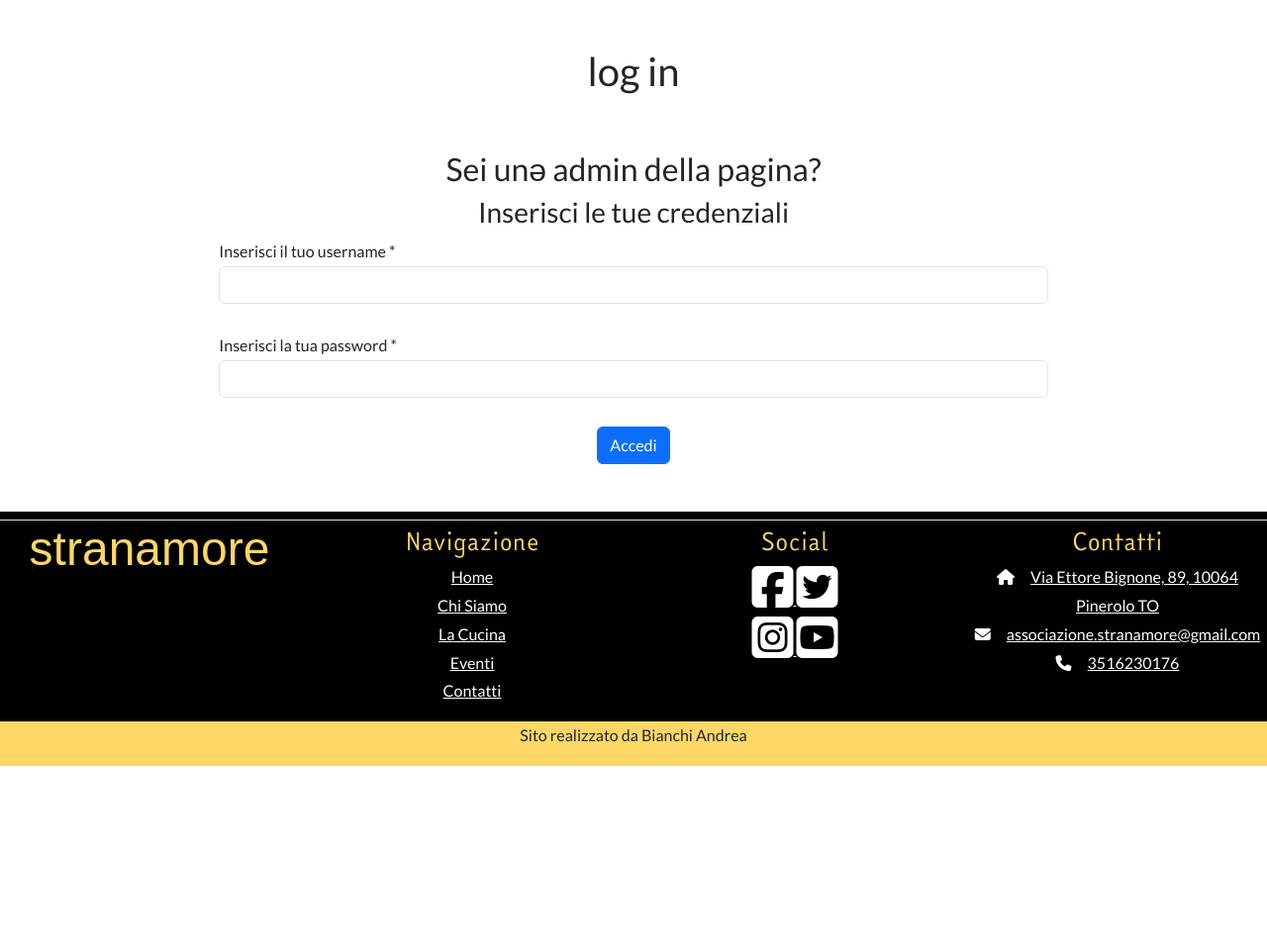
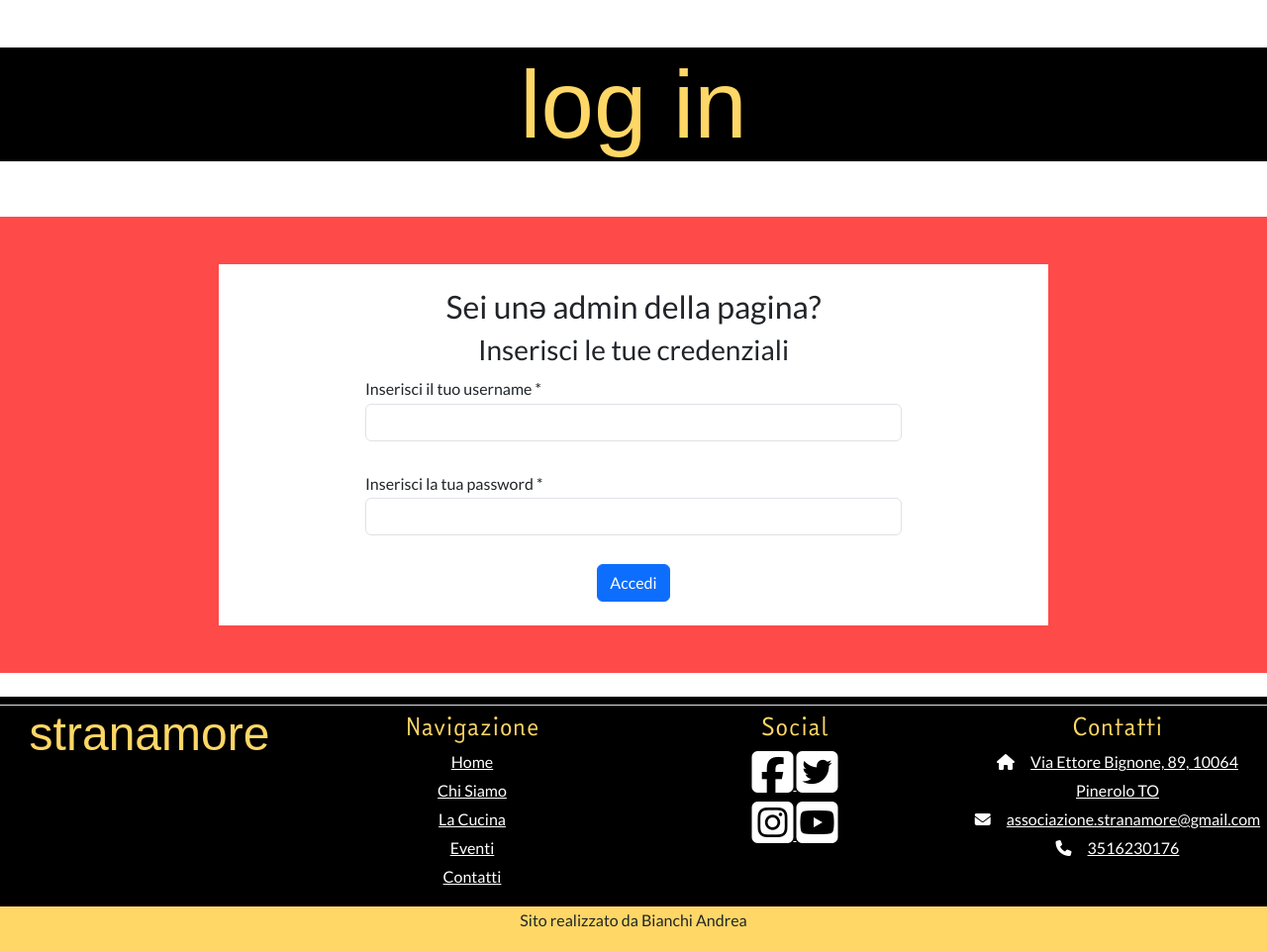
Before and after one commit to JimmyWhite86/StranaPHP, a PHP site: page /login.php in a window 1280 px wide. Shown: the part 199-1160 px from the top of the page at 99% size. Before the commit the page ends 973 px from the top, so only its background shows below. Run offline with PHP 8.4, Linux system fonts and the light colour scheme; some libraries are stand-ins or nearby versions; some web fonts are replaced.

Commit message:
modifica alcuni stili
ho iniziato a modificare le pagine di login e logout

```diff
--- a/controlla_login.php
+++ b/controlla_login.php
@@ -40,7 +40,7 @@
   <!--  Collegamento al mio modulo JS -->
   <script src="modulo.js" type="text/javascript"></script>
 
-  <!-- Fobnt Babas Neue -->
+  <!-- Font Babas Neue -->
   <link rel="preconnect" href="https://fonts.googleapis.com">
   <link rel="preconnect" href="https://fonts.gstatic.com" crossorigin>
   <link href="https://fonts.googleapis.com/css2?family=Bebas+Neue&display=swap" rel="stylesheet">
--- a/eventi.php
+++ b/eventi.php
@@ -61,7 +61,7 @@
 
 <section>
   <div class="container-fluid text-center bg-giallo">
-    <div class="row justify-content-center">
+    <div class="container-fluid col-md-8 bg-bianco pb-4 mb-4 pt-4 mt-4">
       <?php generaCardEventi(); ?>
     </div>
   </div>
--- a/login.php
+++ b/login.php
@@ -56,14 +56,16 @@
 
   <div class="my-5 row justify-content-center">
     <div class="text-center">
-      <h1 class="titoloPaginaAdmin">log in</h1>
+      <h1 class="titoloPagina">log in</h1>
     </div>
   </div>
 
   <?php
     if (!isset ($_SESSION["username"])) { #Verifico che l'utente non abbia ancora effettuato il login; ?>
 
-  <div class="container-fluid my-5" id="containerForm">
+  <div class="container-fluid bg-rosso pb-4 pt-4 mt-4 mb-4">
+    <div class="container-fluid col-md-8 bg-bianco pb-4 mb-4 pt-4 mt-4">
+      <div class="row justify-content-center">
         <h2 class="text-center">Sei unə admin della pagina?</h2>
         <h3 class="text-center">Inserisci le tue credenziali</h3>
         <div>
@@ -94,15 +96,21 @@
             </form>
         </div>
       </div>
+    </div>
+  </div>
 
 <?php
   }
   else { #Se l'utente è già loggato, mostro un messaggio che lo avverte
     $username = $_SESSION['username'];
     ?>
-
-    <p>Sei già loggato</p>
-
+  <div class="container-fluid bg-rosso pb-4 pt-4 mt-4 mb-4">
+    <div class="container-fluid col-md-8 bg-bianco pb-4 mb-4 pt-4 mt-4">
+      <div class="row justify-content-center">
+        <h1 class="text-center"><?=$username?>, hai già effettuato il login</h1>
+      </div>
+    </div>
+  </div>
     <?php
   }
 ?>
```
Also changed, not shown: logout.php (+15 -3 lines). Lines whose indentation alone changed are shown as unchanged.
